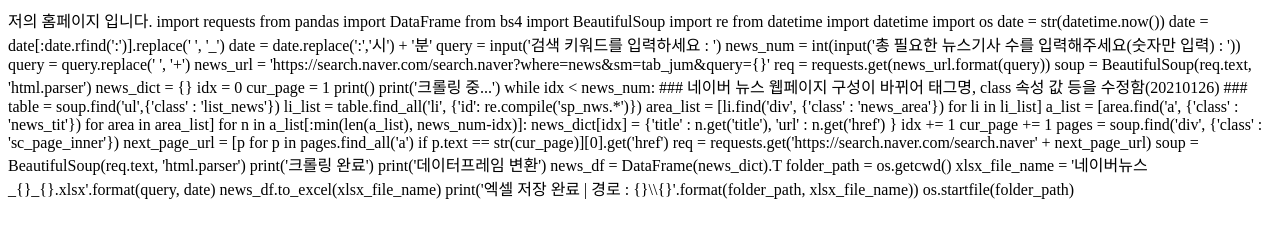
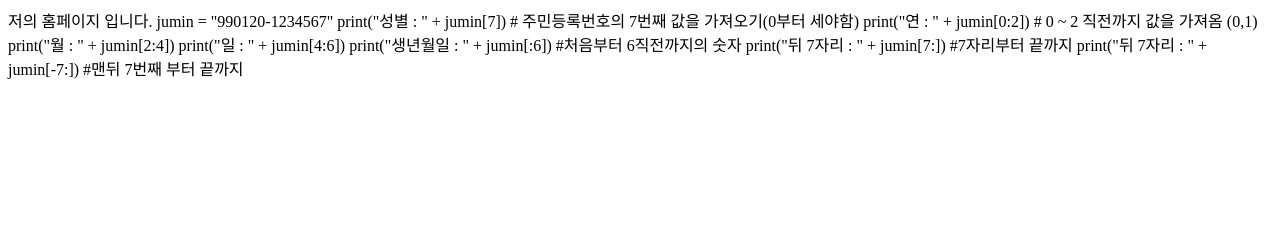
Before and after one commit to choi-nara/first-project, a plain HTML site: page index.html in a window 1280 px wide. Drawn offline with Linux system fonts and the light colour scheme.

Commit message:
Update index.html

```diff
--- a/index.html
+++ b/index.html
@@ -1,68 +1,23 @@
 <!doctype html>
 <html>
 저의 홈페이지 입니다.
-import requests
-from pandas import DataFrame
-from bs4 import BeautifulSoup
-import re
-from datetime import datetime
-import os
-
-date = str(datetime.now())
-date = date[:date.rfind(':')].replace(' ', '_')
-date = date.replace(':','시') + '분'
+jumin = "990120-1234567"
 
 
 
-query = input('검색 키워드를 입력하세요 : ')
-news_num = int(input('총 필요한 뉴스기사 수를 입력해주세요(숫자만 입력) : '))
-query = query.replace(' ', '+')
+print("성별 : " + jumin[7])  # 주민등록번호의 7번째 값을 가져오기(0부터 세야함)
+
+print("연 : " + jumin[0:2])  # 0 ~ 2 직전까지 값을 가져옴 (0,1)
+
+print("월 : " + jumin[2:4])
+
+print("일 : " + jumin[4:6])
 
 
-news_url = 'https://search.naver.com/search.naver?where=news&sm=tab_jum&query={}'
 
-req = requests.get(news_url.format(query))
-soup = BeautifulSoup(req.text, 'html.parser')
+print("생년월일 : " + jumin[:6]) #처음부터 6직전까지의 숫자
 
+print("뒤 7자리 : " + jumin[7:]) #7자리부터 끝까지
 
-news_dict = {}
-idx = 0
-cur_page = 1
-
-print()
-print('크롤링 중...')
-
-while idx < news_num:
-### 네이버 뉴스 웹페이지 구성이 바뀌어 태그명, class 속성 값 등을 수정함(20210126) ###
-
-    table = soup.find('ul',{'class' : 'list_news'})
-    li_list = table.find_all('li', {'id': re.compile('sp_nws.*')})
-    area_list = [li.find('div', {'class' : 'news_area'}) for li in li_list]
-    a_list = [area.find('a', {'class' : 'news_tit'}) for area in area_list]
-
-    for n in a_list[:min(len(a_list), news_num-idx)]:
-        news_dict[idx] = {'title' : n.get('title'),
-                          'url' : n.get('href') }
-        idx += 1
-
-    cur_page += 1
-
-    pages = soup.find('div', {'class' : 'sc_page_inner'})
-    next_page_url = [p for p in pages.find_all('a') if p.text == str(cur_page)][0].get('href')
-
-    req = requests.get('https://search.naver.com/search.naver' + next_page_url)
-    soup = BeautifulSoup(req.text, 'html.parser')
-
-print('크롤링 완료')
-
-print('데이터프레임 변환')
-news_df = DataFrame(news_dict).T
-
-folder_path = os.getcwd()
-xlsx_file_name = '네이버뉴스_{}_{}.xlsx'.format(query, date)
-
-news_df.to_excel(xlsx_file_name)
-
-print('엑셀 저장 완료 | 경로 : {}\\{}'.format(folder_path, xlsx_file_name))
-os.startfile(folder_path)
+print("뒤 7자리 : " + jumin[-7:]) #맨뒤 7번째 부터 끝까지
 </html>
```
